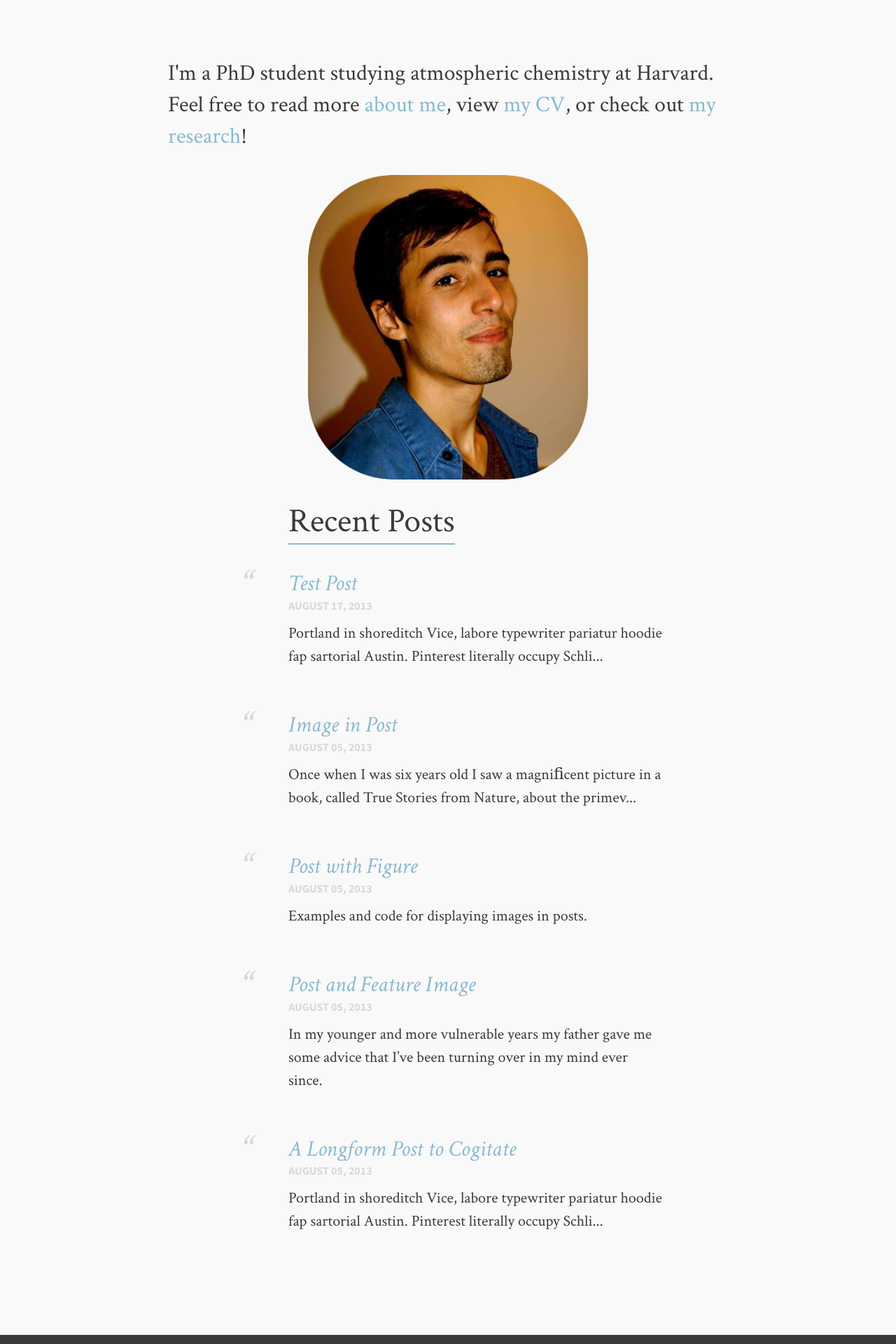
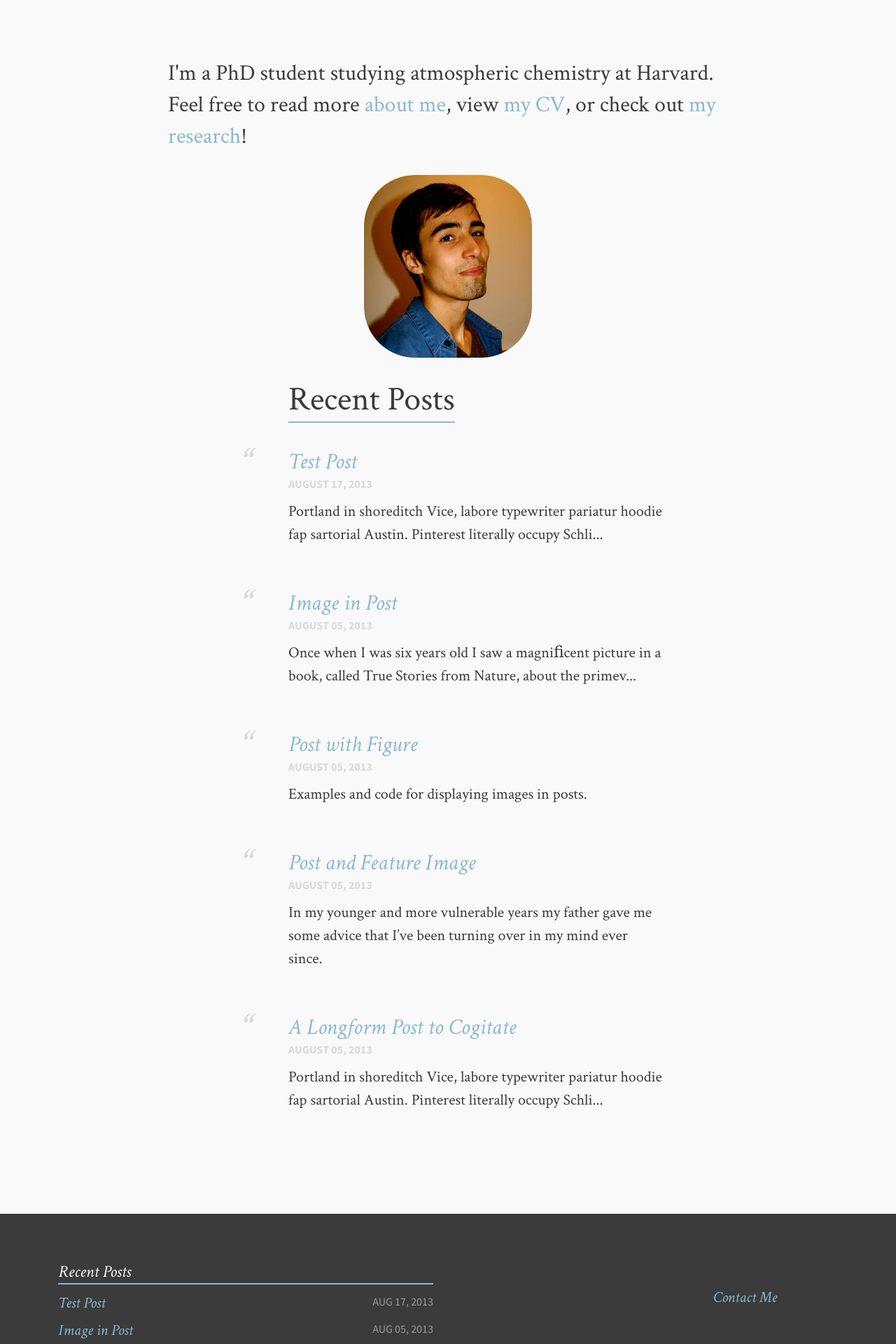
Before and after one commit to djvaron/djvaron.github.io, a Jekyll site: the page built from index.md, in a window 1280 px wide. Shown: the part 861-2781 px from the top of the page at 70% size. Built offline with Jekyll 4.4.1, drawn with Linux system fonts in a browser that asks for light colours.

Commit message:
Update home.html

```diff
--- a/_layouts/home.html
+++ b/_layouts/home.html
@@ -13,7 +13,7 @@
         <section class="article archive">
           <article class="archive-wrap">
             <p class="intro">I'm a PhD student studying atmospheric chemistry at Harvard. Feel free to read more <a href="{{ site.url }}/about">about me</a>, view <a href="{{ site.url }}/cv.pdf">my CV</a>, or check out <a href="{{ site.url }}/research">my research</a>!</p>
-            <figure><center><img src="/images/me.png" width="50%" height="50%" /></center></figure>
+            <figure><center><img src="/images/me.png" width="30%" height="30%" /></center></figure>
             <br>
             <br>
               <ol class="post-list">
```
